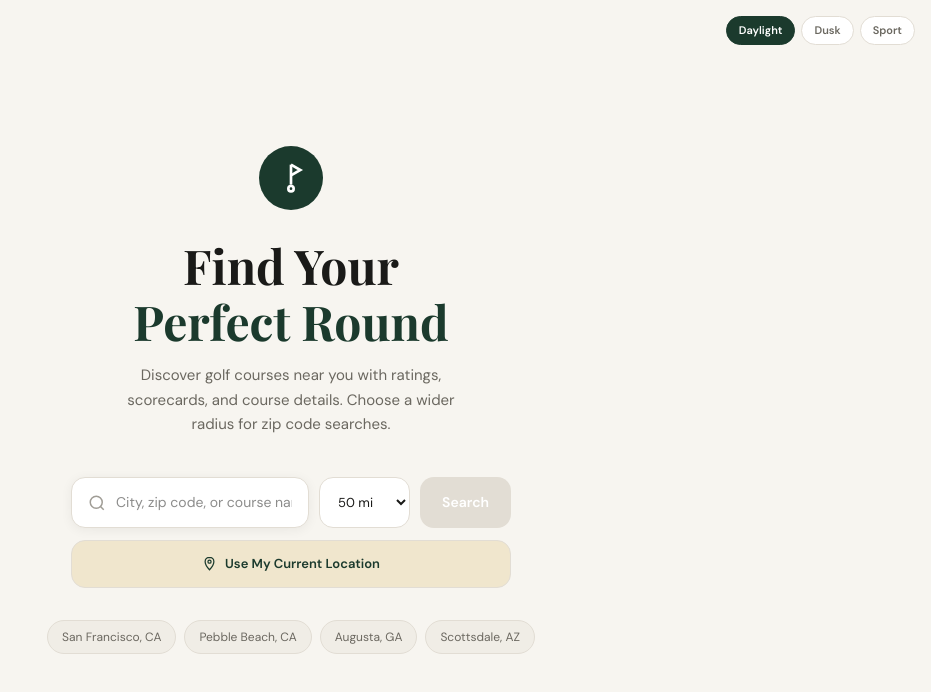
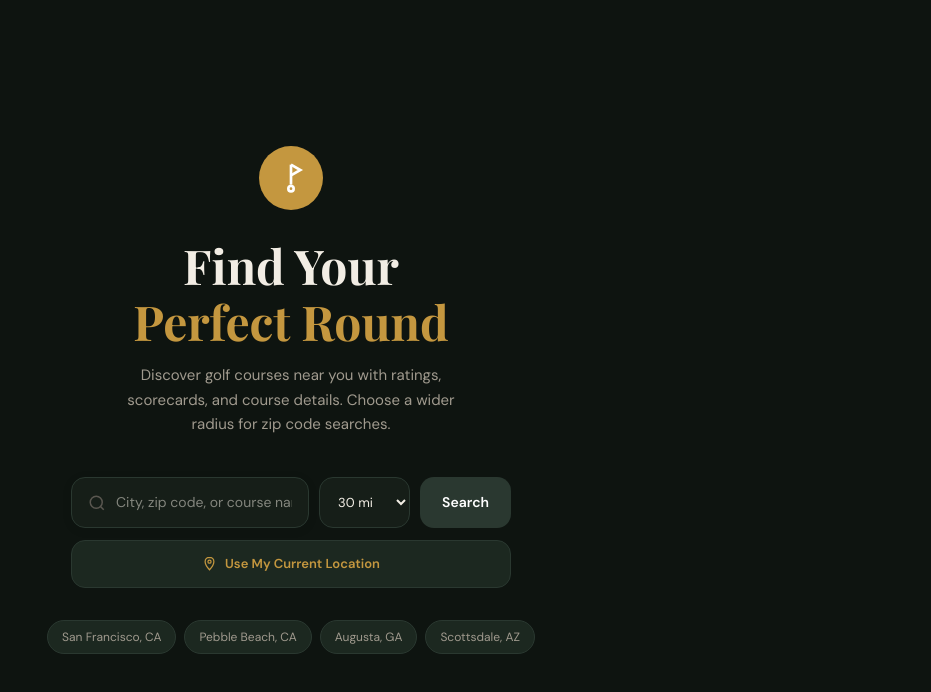
Before and after one commit to tgnelson14/fairway-finder, a React (Vite) app: page / in a window 1280 px wide. Shown: the top 692 px of the page, without its empty margins (349-1280 px from the left). Built offline with nearby package versions, Linux system fonts and the light colour scheme.

Commit message:
Lock app to dusk theme

```diff
--- a/src/App.tsx
+++ b/src/App.tsx
@@ -1,5 +1,5 @@
 import { useEffect, useState } from "react";
-import { useTheme, THEMES, type ThemeName } from "./contexts/ThemeContext";
+import { useTheme } from "./contexts/ThemeContext";
 import { useCourseSearch } from "./hooks/useCourseSearch";
 import { HomeScreen } from "./components/HomeScreen";
 import { CourseCard } from "./components/CourseCard";
@@ -16,7 +16,7 @@ interface Filters {
 }
 
 function App() {
-  const { theme, themeName, setTheme } = useTheme();
+  const { theme } = useTheme();
   const { courses, loading, error, searchedLocation, search, searchByCoords } = useCourseSearch();
 
   const [screen, setScreen] = useState<"home" | "results">("home");
@@ -96,8 +96,6 @@ function App() {
         onSearchByCoords={handleSearchByCoords}
         loading={loading}
         theme={theme}
-        themeName={themeName}
-        setTheme={setTheme}
       />
     );
   }
@@ -154,23 +152,6 @@ function App() {
           color: theme.primary, letterSpacing: "-0.02em", whiteSpace: "nowrap",
         }}>
           Fairway
-        </div>
-
-        {/* Theme dots */}
-        <div style={{ display: "flex", gap: 5, marginLeft: 4 }}>
-          {(Object.keys(THEMES) as ThemeName[]).map(key => (
-            <button
-              key={key}
-              onClick={() => setTheme(key)}
-              title={THEMES[key].name}
-              style={{
-                width: 18, height: 18, borderRadius: "50%",
-                background: THEMES[key].primary,
-                border: `2px solid ${themeName === key ? theme.accent : "transparent"}`,
-                cursor: "pointer", padding: 0, transition: "border-color 0.15s",
-              }}
-            />
-          ))}
         </div>
       </div>
 
--- a/src/components/HomeScreen.tsx
+++ b/src/components/HomeScreen.tsx
@@ -1,19 +1,17 @@
 import { useState } from 'react';
-import { THEMES, type Theme, type ThemeName } from '../contexts/ThemeContext';
+import type { Theme } from '../contexts/ThemeContext';
 
 interface HomeScreenProps {
   onSearch: (query: string, radius: number) => void;
   onSearchByCoords: (lat: number, lng: number, radius: number) => void;
   loading: boolean;
   theme: Theme;
-  themeName: ThemeName;
-  setTheme: (name: ThemeName) => void;
 }
 
-export function HomeScreen({ onSearch, onSearchByCoords, loading, theme, themeName, setTheme }: HomeScreenProps) {
+export function HomeScreen({ onSearch, onSearchByCoords, loading, theme }: HomeScreenProps) {
   const [query, setQuery] = useState('');
   const [locating, setLocating] = useState(false);
-  const [radius, setRadius] = useState(50);
+  const [radius, setRadius] = useState(30);
 
   const handleSearch = () => {
     if (query.trim()) onSearch(query.trim(), radius);
@@ -35,28 +33,6 @@ export function HomeScreen({ onSearch, onSearchByCoords, loading, theme, themeNa
 
   return (
     <div style={{ height: '100vh', background: theme.bg, display: 'flex', flexDirection: 'column', position: 'relative' }}>
-      {/* Theme switcher */}
-      <div style={{ position: 'absolute', top: 16, right: 16, display: 'flex', gap: 6, zIndex: 10 }}>
-        {(Object.keys(THEMES) as ThemeName[]).map(key => (
-          <button
-            key={key}
-            onClick={() => setTheme(key)}
-            title={THEMES[key].name}
-            style={{
-              padding: '5px 12px', borderRadius: 20,
-              border: `1.5px solid ${themeName === key ? theme.primary : theme.border}`,
-              background: themeName === key ? theme.primary : theme.surface,
-              color: themeName === key ? '#fff' : theme.textSub,
-              fontSize: 11, fontWeight: 600, cursor: 'pointer',
-              fontFamily: 'DM Sans, sans-serif',
-              transition: 'all 0.15s',
-            }}
-          >
-            {THEMES[key].name}
-          </button>
-        ))}
-      </div>
-
       {/* Centered content */}
       <div style={{
         flex: 1, display: 'flex', flexDirection: 'column',
--- a/src/contexts/ThemeContext.tsx
+++ b/src/contexts/ThemeContext.tsx
@@ -75,7 +75,7 @@ interface ThemeContextValue {
 const ThemeContext = createContext<ThemeContextValue | null>(null);
 
 export function ThemeProvider({ children }: { children: ReactNode }) {
-  const [themeName, setThemeName] = useState<ThemeName>('daylight');
+  const [themeName, setThemeName] = useState<ThemeName>('dusk');
   return (
     <ThemeContext.Provider value={{ theme: THEMES[themeName], themeName, setTheme: setThemeName }}>
       {children}
```
